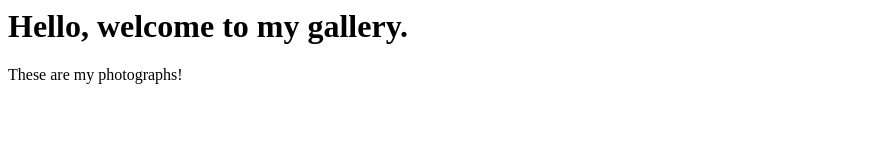
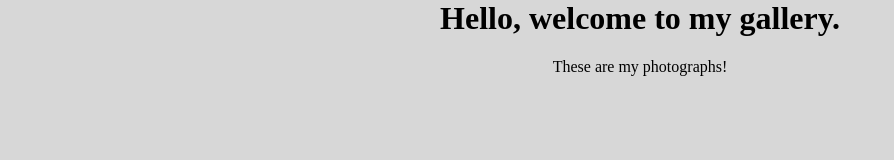
Before and after one commit to OKRAx2/Gallery, a plain HTML site: page index.html in a window 1280 px wide. Shown: the whole page, without its empty margins (0-894 px from the left). Drawn offline with Linux system fonts and the light colour scheme.

Commit message:
initialcommit

```diff
--- a/index.html
+++ b/index.html
@@ -3,6 +3,7 @@
     <meta charset="UTF-8">
     <meta name="viewport" content="width=device-width, initial-scale=1.0">
     <title>Document</title>
+    <link rel="stylesheet" href="styles.css">
 </head>
 <body>
     <h1>Hello, welcome to my gallery.</h1>
--- a/styles.css
+++ b/styles.css
@@ -0,0 +1,5 @@
+body {
+    margin: 0;
+    background-color: #d7d7d7;
+    text-align: center;
+}
```
